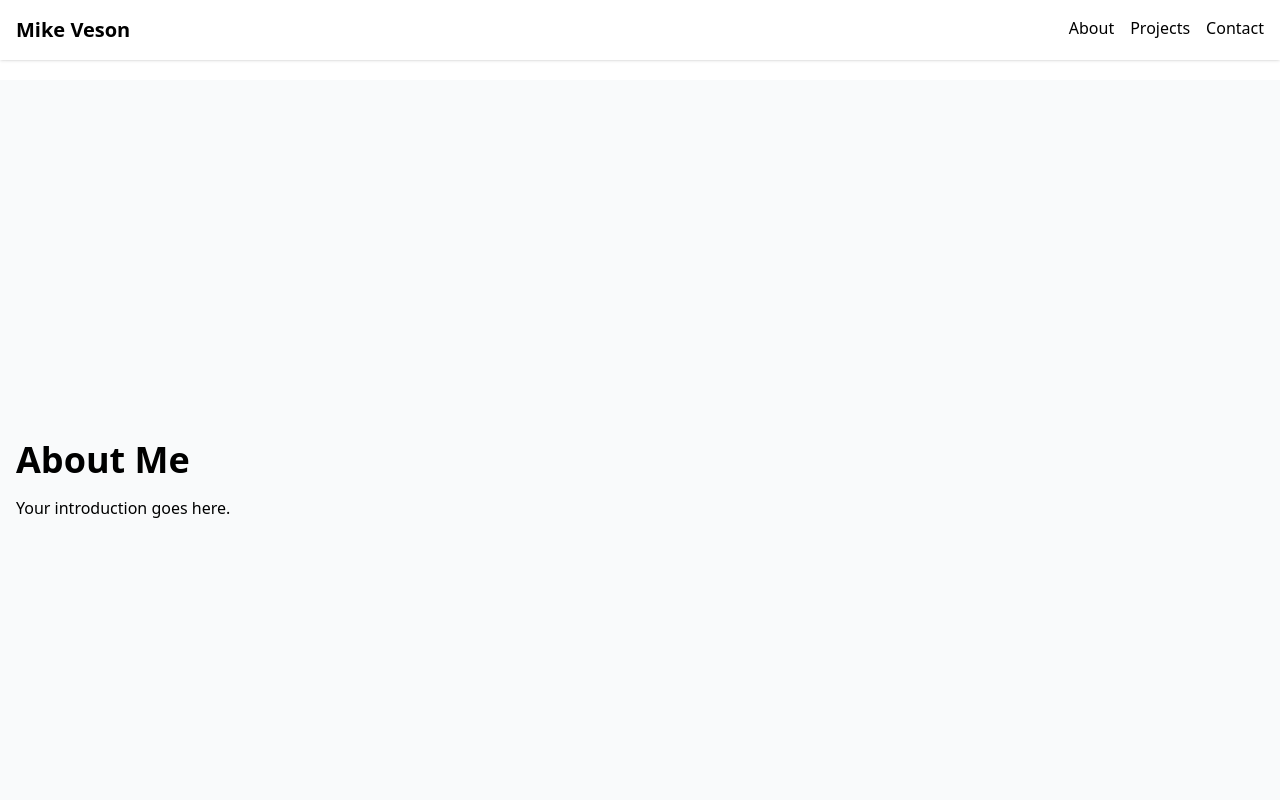
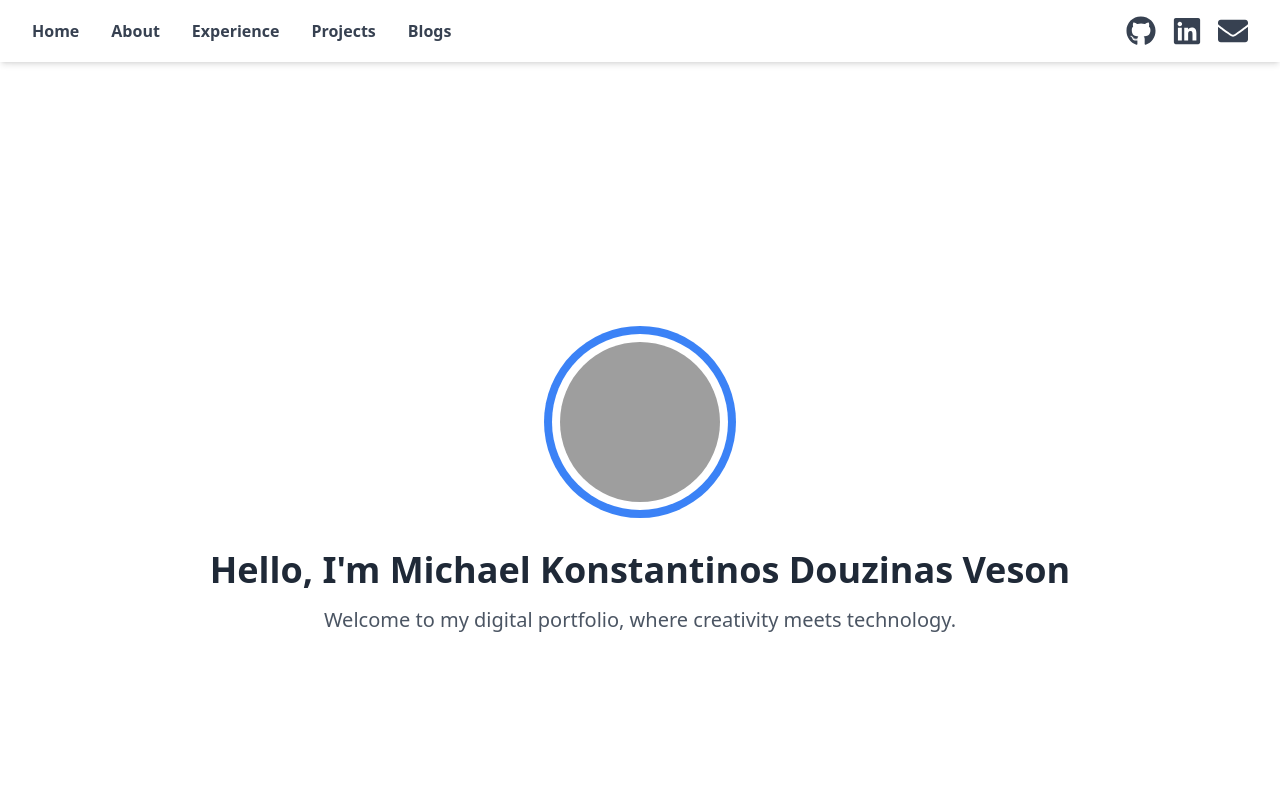
Before and after one commit to mikedouzinas/mikedouz-portfolio, a Next.js app: page / in a window 1280 px wide. Shown: the top 800 px of the page. Built offline with nearby package versions, Linux system fonts and the light colour scheme; grey boxes are pictures that could not be loaded.

Commit message:
general formatting, header major changes, begun home page

```diff
--- a/package.json
+++ b/package.json
@@ -12,7 +12,8 @@
     "autoprefixer": "^10.4.20",
     "next": "15.1.6",
     "react": "^19.0.0",
-    "react-dom": "^19.0.0"
+    "react-dom": "^19.0.0",
+    "react-icons": "^5.4.0"
   },
   "devDependencies": {
     "@eslint/eslintrc": "^3",
--- a/src/app/about.tsx
+++ b/src/app/about.tsx
@@ -1,14 +1,10 @@
-import Head from "next/head";
-
 export default function About() {
   return (
-    <>
-      <Head>
-        <title>About | Mike Veson</title>
-      </Head>
-      <main className="min-h-screen flex items-center justify-center">
-        <h1 className="text-4xl font-bold">About Me</h1>
-      </main>
-    </>
+    <section id="about" className="min-h-screen flex items-center justify-center bg-gray-50">
+      <div className="container mx-auto px-4">
+        <h1 className="text-4xl font-bold mb-4">About Me</h1>
+        <p>Your introduction goes here.</p>
+      </div>
+    </section>
   );
 }
--- /dev/null
+++ b/src/app/blogs.tsx
@@ -0,0 +1,10 @@
+export default function Blogs() {
+    return (
+      <section id="blogs" className="min-h-screen flex items-center justify-center bg-gray-50">
+        <div className="container mx-auto px-4">
+          <h1 className="text-4xl font-bold mb-4">Blogs</h1>
+          <p>Read my latest blog posts here.</p>
+        </div>
+      </section>
+    );
+  }
--- a/src/app/experience.tsx
+++ b/src/app/experience.tsx
@@ -0,0 +1,10 @@
+export default function Experience() {
+    return (
+      <section id="experience" className="min-h-screen flex items-center justify-center">
+        <div className="container mx-auto px-4">
+          <h1 className="text-4xl font-bold mb-4">Experience</h1>
+          <p>My work experience.</p>
+        </div>
+      </section>
+    );
+  }
--- a/src/app/home.tsx
+++ b/src/app/home.tsx
@@ -0,0 +1,28 @@
+// src/app/home.tsx
+export default function HomeSection() {
+    return (
+      <section id="home" className="min-h-screen flex flex-col items-center justify-center bg-white">
+        <div className="flex flex-col items-center">
+          {/* Profile image with blue outer circle and white inner circle */}
+          <div className="mb-8">
+            <div className="w-48 h-48 bg-blue-500 rounded-full flex items-center justify-center">
+              <div className="w-44 h-44 bg-white rounded-full flex items-center justify-center">
+                <img
+                  src="/profile.jpg"
+                  alt="Profile Picture"
+                  className="w-40 h-40 rounded-full object-cover"
+                />
+              </div>
+            </div>
+          </div>
+          {/* Welcome text */}
+          <h1 className="text-4xl font-bold text-gray-800 text-center">
+            Hello, I'm Michael Konstantinos Douzinas Veson
+          </h1>
+          <p className="mt-4 text-xl text-gray-600 text-center">
+            Welcome to my digital portfolio, where creativity meets technology.
+          </p>
+        </div>
+      </section>
+    );
+  }
--- a/src/app/page.tsx
+++ b/src/app/page.tsx
@@ -1,6 +1,11 @@
 import Head from 'next/head';
-import Header from '../components/Header';
+import Header from '../components/Header/Header';
 import Footer from '../components/Footer';
+import HomeSection from './home';
+import About from './about';
+import Projects from './projects';
+import Blogs from './blogs';
+import Experience from './experience';
 
 export default function Home() {
   return (
@@ -10,31 +15,12 @@ export default function Home() {
         <meta name="description" content="Portfolio of Mike Veson" />
       </Head>
       <Header />
-      {/* Add top padding so content isn't hidden behind the fixed header */}
       <main className="pt-20">
-        {/* About Section */}
-        <section id="about" className="min-h-screen flex items-center justify-center bg-gray-50">
-          <div className="container mx-auto px-4">
-            <h1 className="text-4xl font-bold mb-4">About Me</h1>
-            <p>Your introduction goes here.</p>
-          </div>
-        </section>
-
-        {/* Projects Section */}
-        <section id="projects" className="min-h-screen flex items-center justify-center">
-          <div className="container mx-auto px-4">
-            <h1 className="text-4xl font-bold mb-4">Projects</h1>
-            <p>Showcase your projects here.</p>
-          </div>
-        </section>
-
-        {/* Contact Section */}
-        <section id="contact" className="min-h-screen flex items-center justify-center bg-gray-50">
-          <div className="container mx-auto px-4">
-            <h1 className="text-4xl font-bold mb-4">Contact</h1>
-            <p>How people can reach you.</p>
-          </div>
-        </section>
+        <HomeSection />
+        <About />
+        <Experience />
+        <Projects />
+        <Blogs />
       </main>
       <Footer />
     </div>
--- a/src/app/projects.tsx
+++ b/src/app/projects.tsx
@@ -0,0 +1,10 @@
+export default function Projects() {
+    return (
+      <section id="projects" className="min-h-screen flex items-center justify-center">
+        <div className="container mx-auto px-4">
+          <h1 className="text-4xl font-bold mb-4">Projects</h1>
+          <p>Showcase your projects here.</p>
+        </div>
+      </section>
+    );
+  }
--- a/src/components/Header.tsx
+++ /dev/null
@@ -1,16 +0,0 @@
-import Link from 'next/link';
-
-export default function Header() {
-  return (
-    <header className="fixed top-0 w-full bg-white shadow z-10">
-      <nav className="container mx-auto px-4 py-4 flex justify-between">
-        <div className="font-bold text-xl">Mike Veson</div>
-        <div className="space-x-4">
-          <a href="#about" className="hover:text-blue-500">About</a>
-          <a href="#projects" className="hover:text-blue-500">Projects</a>
-          <a href="#contact" className="hover:text-blue-500">Contact</a>
-        </div>
-      </nav>
-    </header>
-  );
-}
--- /dev/null
+++ b/src/components/Header/Header.module.css
@@ -0,0 +1,20 @@
+/* src/components/Header/Header.module.css */
+.header {
+  @apply fixed top-0 w-full bg-white shadow-md z-50;
+}
+
+.headerInner {
+  @apply flex justify-between items-center p-4;
+}
+
+.nav {
+  @apply flex space-x-8;
+}
+
+.link {
+  @apply text-gray-700 hover:text-blue-500;
+}
+
+.icons {
+  @apply flex space-x-4;
+}
--- /dev/null
+++ b/src/components/Header/Header.tsx
@@ -0,0 +1,48 @@
+// src/components/Header/Header.tsx
+import { FaGithub, FaLinkedin, FaEnvelope } from 'react-icons/fa';
+import styles from './Header.module.css';
+
+export default function Header() {
+  return (
+    <header className={styles.header}>
+      <div className="w-full pl-4 pr-4">
+        <div className={styles.headerInner}>
+          {/* Left side: Navigation links */}
+            <nav className={styles.nav}>
+            <a href="#home" className={`${styles.link} font-bold`}>Home</a>
+            <a href="#about" className={`${styles.link} font-bold`}>About</a>
+            <a href="#experience" className={`${styles.link} font-bold`}>Experience</a>
+            <a href="#projects" className={`${styles.link} font-bold`}>Projects</a>
+            <a href="#blogs" className={`${styles.link} font-bold`}>Blogs</a>
+            </nav>
+
+          {/* Right side: Social icons */}
+          <div className={styles.icons}>
+            <a
+              href="https://github.com/mikedouzinas"
+              target="_blank"
+              rel="noopener noreferrer"
+              className={styles.link}
+            >
+              <FaGithub size={30} />
+            </a>
+            <a
+              href="https://www.linkedin.com/in/mikedouzinas"
+              target="_blank"
+              rel="noopener noreferrer"
+              className={styles.link}
+            >
+              <FaLinkedin size={30} />
+            </a>
+            <a
+              href="mailto:mike@douzinas.com"
+              className={styles.link}
+            >
+              <FaEnvelope size={30} />
+            </a>
+          </div>
+        </div>
+      </div>
+    </header>
+  );
+}
```
Also changed, not shown: src/app/contact.tsx (deleted), 1 other file (tests, documents, lock files or other folders).
